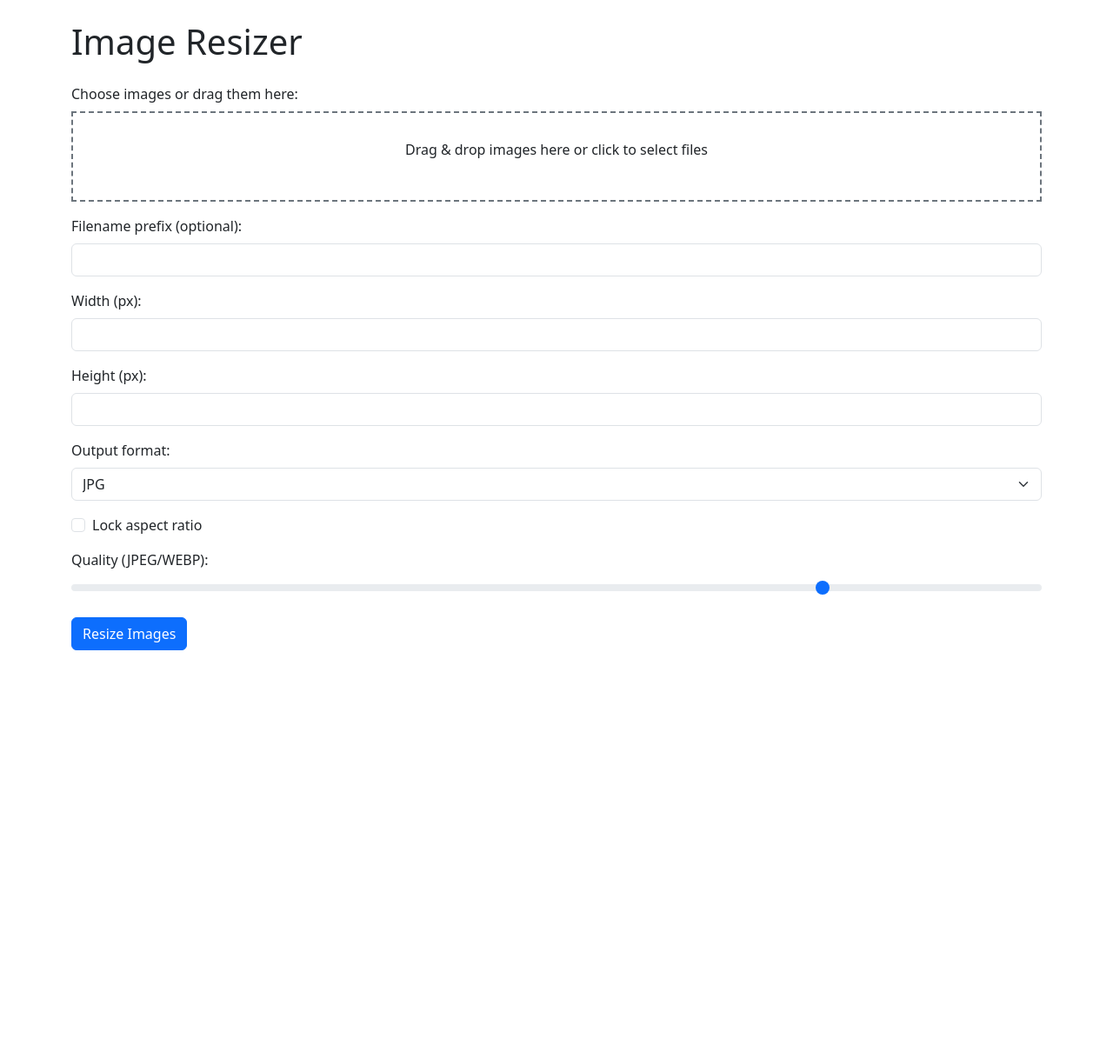
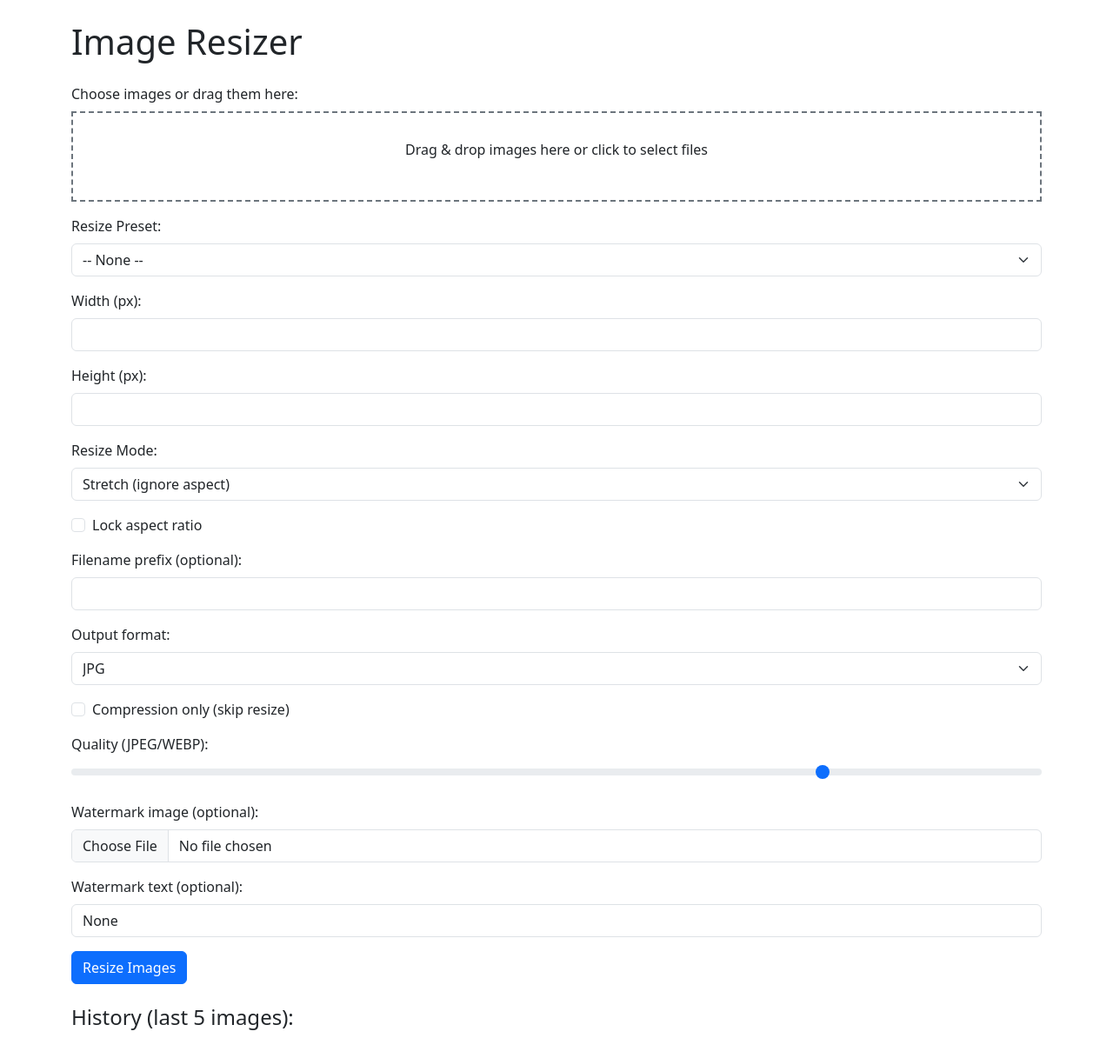
Before and after one commit to Bernievdw/flask-image-resizer, a Flask app: page / in a window 1280 px wide. Shown: the whole page at 87% size. Before the commit the page ends 748 px from the top, so only its background shows below. Run offline with Flask 3, Linux system fonts and the light colour scheme; data that the repository does not hold is empty.

Commit message:
Resize options, watermarking, format conversions, compression-only mode and resize presets.

```diff
--- a/app.py
+++ b/app.py
@@ -1,5 +1,5 @@
 from flask import Flask, render_template, request, send_file
-from PIL import Image, UnidentifiedImageError
+from PIL import Image, ImageOps, UnidentifiedImageError
 import os, zipfile, io, logging, sqlite3
 from concurrent.futures import ThreadPoolExecutor
 
@@ -12,7 +12,7 @@ os.makedirs(RESIZED_FOLDER, exist_ok=True)
 app.config["UPLOAD_FOLDER"] = UPLOAD_FOLDER
 app.config["RESIZED_FOLDER"] = RESIZED_FOLDER
 
-ALLOWED_EXTENSIONS = {"jpg", "jpeg", "png", "webp", "gif"}
+ALLOWED_EXTENSIONS = {"jpg", "jpeg", "png", "webp", "gif", "heic"}
 MAX_FILE_SIZE = 5 * 1024 * 1024
 
 logging.basicConfig(level=logging.INFO)
@@ -51,19 +51,9 @@ def save_history(original_name, resized_name, width, height, fmt):
     conn.commit()
     conn.close()
 
-def get_history(limit=5):
-    try:
-        conn = sqlite3.connect(DB_PATH)
-        c = conn.cursor()
-        c.execute("SELECT original_name, resized_name, width, height, format FROM history ORDER BY id DESC LIMIT ?", (limit,))
-        rows = c.fetchall()
-        conn.close()
-        return rows
-    except Exception as e:
-        logging.error(f"Error fetching history: {e}")
-        return []
-
-def process_image(file, width, height, selected_format, quality, lock_aspect, prefix=""):
+def process_image(file, width, height, selected_format, quality, lock_aspect,
+                  prefix="", resize_mode="stretch", compress_only=False,
+                  watermark_path=None, watermark_text=None, preset=None):
     previews = []
     try:
         original_path = os.path.join(app.config["UPLOAD_FOLDER"], file.filename)
@@ -72,25 +62,61 @@ def process_image(file, width, height, selected_format, quality, lock_aspect, pr
         if os.path.getsize(original_path) > MAX_FILE_SIZE:
             raise ValueError(f"{file.filename} exceeds maximum size of 5MB.")
 
-        img = Image.open(original_path)
+        img = Image.open(original_path).convert("RGBA")
         original_width, original_height = img.size
 
-        new_width, new_height = width, height
-        if lock_aspect:
-            if width and not height:
+        if preset:
+            presets = {
+                "instagram_story": (1080, 1920),
+                "youtube_thumbnail": (1280, 720),
+            }
+            if preset in presets:
+                width, height = presets[preset]
+
+        if compress_only:
+            new_width, new_height = original_width, original_height
+            resized_img = img
+        else:
+            new_width, new_height = width, height
+            if lock_aspect and width and not height:
                 new_height = int((width / original_width) * original_height)
-            elif height and not width:
+            elif lock_aspect and height and not width:
                 new_width = int((height / original_height) * original_width)
-            elif width and height:
-                new_height = int((width / original_width) * original_height)
 
-        resized_img = img.resize((new_width, new_height))
+            if resize_mode == "crop":
+                resized_img = ImageOps.fit(img, (new_width, new_height), method=Image.Resampling.LANCZOS)
+            elif resize_mode == "fit":
+                resized_img = ImageOps.contain(img, (new_width, new_height))
+            elif resize_mode == "pad":
+                resized_img = ImageOps.pad(img, (new_width, new_height), color=(255,255,255,0))
+            else:
+                resized_img = img.resize((new_width, new_height))
+
+        if watermark_path:
+            try:
+                wm = Image.open(watermark_path).convert("RGBA")
+                wm.thumbnail((int(resized_img.width * 0.3), int(resized_img.height * 0.3)))
+                position = (resized_img.width - wm.width - 10, resized_img.height - wm.height - 10)
+                resized_img.alpha_composite(wm, position)
+            except Exception as e:
+                logging.error(f"Watermark error: {e}")
+
+        if watermark_text:
+            from PIL import ImageDraw, ImageFont
+            draw = ImageDraw.Draw(resized_img)
+            font = ImageFont.load_default()
+            draw.text((10, resized_img.height - 20), watermark_text, fill=(255, 255, 255, 128), font=font)
+
         filename_no_ext = os.path.splitext(file.filename)[0]
         output_filename = f"{prefix}{filename_no_ext}_{new_width}x{new_height}.{selected_format.lower()}"
         resized_path = os.path.join(app.config["RESIZED_FOLDER"], output_filename)
+
+        if selected_format.lower() in ["jpg", "jpeg"]:
+            resized_img = resized_img.convert("RGB")
+
         resized_img.save(resized_path, format=selected_format.upper(), quality=quality)
 
-        logging.info(f"Resized {file.filename} → {output_filename}")
+        logging.info(f"Processed {file.filename} → {output_filename}")
         save_history(file.filename, output_filename, new_width, new_height, selected_format.upper())
 
         previews.append((
@@ -115,7 +141,10 @@ def index():
     zip_file = None
     lock_aspect = False
     prefix = ""
-    history = get_history()
+    resize_mode = "stretch"
+    compress_only = False
+    preset = None
+    watermark_text = None
 
     if request.method == "POST":
         try:
@@ -126,6 +155,16 @@ def index():
             quality = int(request.form.get("quality", 80))
             lock_aspect = bool(request.form.get("lock_aspect"))
             prefix = request.form.get("prefix", "")
+            resize_mode = request.form.get("resize_mode", "stretch")
+            compress_only = bool(request.form.get("compress_only"))
+            preset = request.form.get("preset")
+            watermark_text = request.form.get("watermark_text")
+
+            watermark_file = request.files.get("watermark")
+            watermark_path = None
+            if watermark_file and watermark_file.filename != "":
+                watermark_path = os.path.join(app.config["UPLOAD_FOLDER"], watermark_file.filename)
+                watermark_file.save(watermark_path)
 
             if len(files) == 0:
                 raise ValueError("No files uploaded.")
@@ -145,7 +184,9 @@ def index():
                 results = []
                 for file in files:
                     results.append(executor.submit(process_image, file, width, height,
-                                                   selected_format, quality, lock_aspect, prefix))
+                                                   selected_format, quality, lock_aspect,
+                                                   prefix, resize_mode, compress_only,
+                                                   watermark_path, watermark_text, preset))
                 for future in results:
                     previews.extend(future.result())
 
@@ -170,7 +211,10 @@ def index():
         selected_format=selected_format,
         lock_aspect=lock_aspect,
         prefix=prefix,
-        history=history
+        resize_mode=resize_mode,
+        compress_only=compress_only,
+        preset=preset,
+        watermark_text=watermark_text
     )
 
 if __name__ == "__main__":
--- a/templates/index.html
+++ b/templates/index.html
@@ -41,18 +41,42 @@
         </div>
 
         <div class="mb-3">
-            <label for="prefix" class="form-label">Filename prefix (optional):</label>
-            <input type="text" class="form-control" name="prefix" value="{{ prefix }}">
+            <label for="preset" class="form-label">Resize Preset:</label>
+            <select name="preset" id="preset" class="form-select">
+                <option value="">-- None --</option>
+                <option value="instagram_story" {% if preset == "instagram_story" %}selected{% endif %}>Instagram Story (1080x1920)</option>
+                <option value="youtube_thumbnail" {% if preset == "youtube_thumbnail" %}selected{% endif %}>YouTube Thumbnail (1280x720)</option>
+            </select>
         </div>
 
         <div class="mb-3">
             <label for="width" class="form-label">Width (px):</label>
-            <input type="number" class="form-control" name="width" value="{{ width }}" required>
+            <input type="number" class="form-control" name="width" value="{{ width }}">
         </div>
 
         <div class="mb-3">
             <label for="height" class="form-label">Height (px):</label>
-            <input type="number" class="form-control" name="height" value="{{ height }}" required>
+            <input type="number" class="form-control" name="height" value="{{ height }}">
+        </div>
+
+        <div class="mb-3">
+            <label for="resize_mode" class="form-label">Resize Mode:</label>
+            <select name="resize_mode" class="form-select">
+                <option value="stretch" {% if resize_mode == "stretch" %}selected{% endif %}>Stretch (ignore aspect)</option>
+                <option value="crop" {% if resize_mode == "crop" %}selected{% endif %}>Crop to fit</option>
+                <option value="fit" {% if resize_mode == "fit" %}selected{% endif %}>Fit within box</option>
+                <option value="pad" {% if resize_mode == "pad" %}selected{% endif %}>Pad with background</option>
+            </select>
+        </div>
+
+        <div class="mb-3 form-check">
+            <input type="checkbox" class="form-check-input" name="lock_aspect" id="lock_aspect" {% if lock_aspect %}checked{% endif %}>
+            <label class="form-check-label" for="lock_aspect">Lock aspect ratio</label>
+        </div>
+
+        <div class="mb-3">
+            <label for="prefix" class="form-label">Filename prefix (optional):</label>
+            <input type="text" class="form-control" name="prefix" value="{{ prefix }}">
         </div>
 
         <div class="mb-3">
@@ -66,13 +90,23 @@
         </div>
 
         <div class="mb-3 form-check">
-            <input type="checkbox" class="form-check-input" name="lock_aspect" id="lock_aspect" {% if lock_aspect %}checked{% endif %}>
-            <label class="form-check-label" for="lock_aspect">Lock aspect ratio</label>
+            <input type="checkbox" class="form-check-input" name="compress_only" id="compress_only" {% if compress_only %}checked{% endif %}>
+            <label class="form-check-label" for="compress_only">Compression only (skip resize)</label>
         </div>
 
         <div class="mb-3">
             <label for="quality" class="form-label">Quality (JPEG/WEBP):</label>
             <input type="range" class="form-range" name="quality" min="10" max="100" value="80">
+        </div>
+
+        <div class="mb-3">
+            <label class="form-label">Watermark image (optional):</label>
+            <input type="file" class="form-control" name="watermark" accept="image/*">
+        </div>
+
+        <div class="mb-3">
+            <label class="form-label">Watermark text (optional):</label>
+            <input type="text" class="form-control" name="watermark_text" value="{{ watermark_text }}">
         </div>
 
         <button type="submit" class="btn btn-primary">Resize Images</button>
@@ -96,20 +130,18 @@
         {% endif %}
     </div>
 
-    <div class="history mb-4">
-        {% if history %}
+    <div class="history">
         <h4>History (last 5 images):</h4>
-            {% for original_name, resized_name, width, height, fmt in history %}
+        {% for row in history %}
             <div class="d-flex align-items-center mb-2">
                 <div class="me-3 text-center">
-                        <p>{{ original_name }}</p>
+                    <p>{{ row[0] }}</p>
                 </div>
                 <div class="text-center">
-                        <p>{{ resized_name }} ({{ width }}x{{ height }}, {{ fmt }})</p>
+                    <p>{{ row[1] }} ({{ row[2] }}x{{ row[3] }}, {{ row[4] }})</p>
                 </div>
             </div>
         {% endfor %}
-        {% endif %}
     </div>
 
     <script>
@@ -123,7 +155,7 @@
             dropZone.classList.add('bg-light');
         });
 
-        dropZone.addEventListener('dragleave', (e) => {
+        dropZone.addEventListener('dragleave', () => {
             dropZone.classList.remove('bg-light');
         });
 
@@ -133,6 +165,16 @@
             const files = e.dataTransfer.files;
             fileInput.files = files;
         });
+
+        document.getElementById("preset").addEventListener("change", function() {
+            if (this.value === "instagram_story") {
+                document.querySelector("[name=width]").value = 1080;
+                document.querySelector("[name=height]").value = 1920;
+            } else if (this.value === "youtube_thumbnail") {
+                document.querySelector("[name=width]").value = 1280;
+                document.querySelector("[name=height]").value = 720;
+            }
+        });
     </script>
 </body>
 </html>
```
Lines whose indentation alone changed are shown as unchanged.
